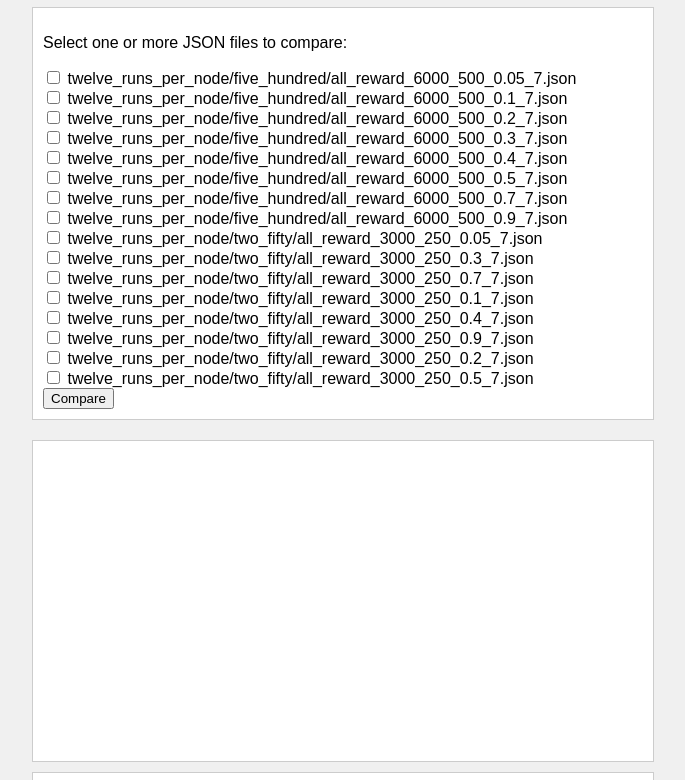
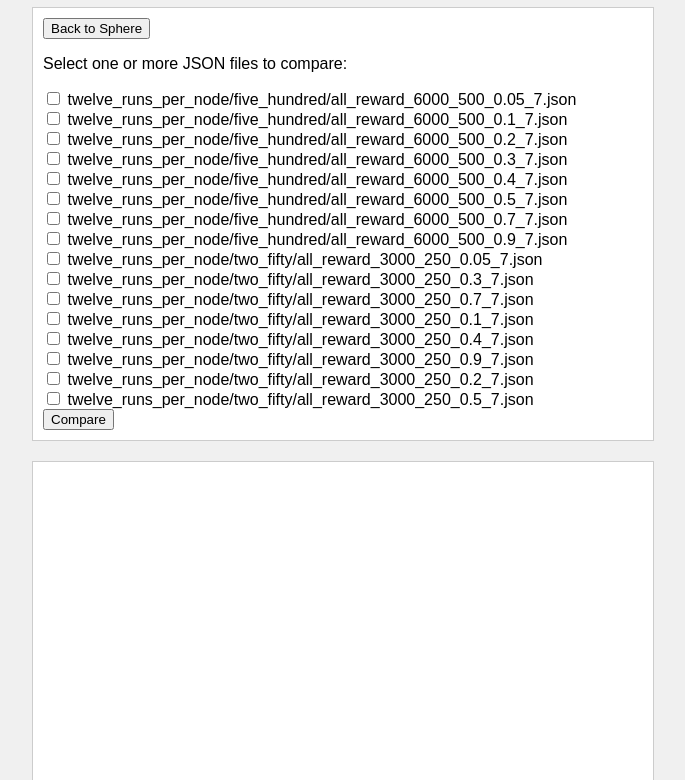
Before and after one commit to quintuskilbourn/geoDecSim, a plain HTML site: page plots.html in a window 1280 px wide. Shown: the part 93-873 px from the top of the page, without its empty margins (297-982 px from the left). Drawn offline with Linux system fonts and the light colour scheme; animation ran at ten frames a second.

Commit message:
add buttons

```diff
--- a/plots.html
+++ b/plots.html
@@ -39,6 +39,7 @@
 <body>
   <h1>Simulation Comparison</h1>
   <div class="file-selection">
+    <button id="goToIndexBtn" onclick="window.location.href='index.html'">Back to Sphere</button>
     <p>Select one or more JSON files to compare:</p>
     <div id="fileCheckboxes"></div>
     <button id="compareBtn">Compare</button>
```
Also changed, not shown: index.html (+2 -0 lines).
